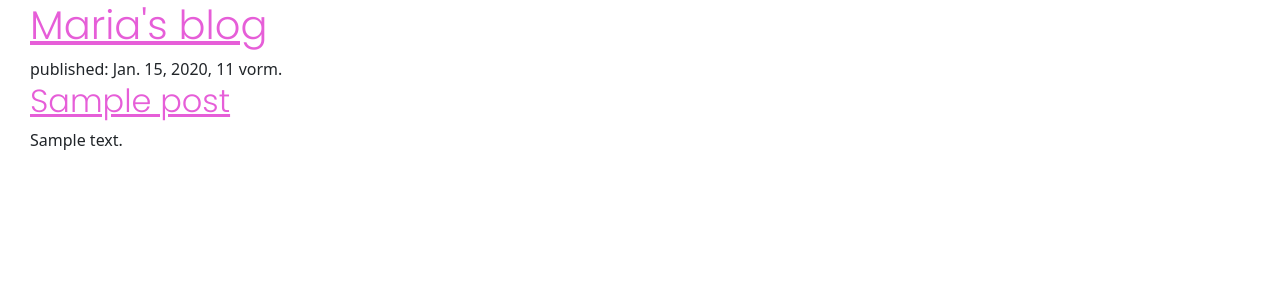
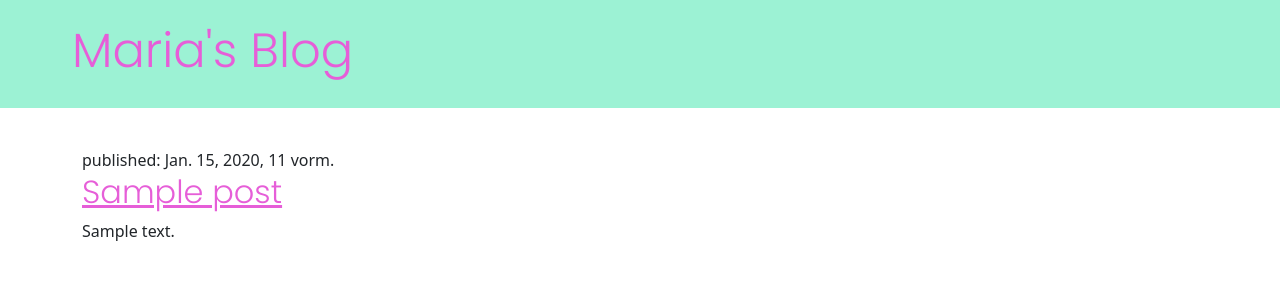
Before and after one commit to MariaLiquid/my-first-blog, a Django app: page / in a window 1280 px wide. Shown: the top 300 px of the page. Run offline with Django 3.2, Linux system fonts and the light colour scheme; tables that the repository leaves empty hold one stand-in row (values such as "Sample post").

Commit message:
Schriften

```diff
--- a/blog/static/css/blog.css
+++ b/blog/static/css/blog.css
@@ -2,6 +2,74 @@ h1 a, h2 a {
     color: #e65ed8;
     font-family: 'Poppins'
 }
-body {
-    padding-left: 30px;
+.page-header {
+    background-color: #9cf2d4;
+    margin-top: 0;
+    margin-bottom: 40px;
+    padding: 20px 20px 20px 0px;
 }
+
+.page-header h1,
+.page-header h1 a,
+.page-header h1 a:visited,
+.page-header h1 a:active {
+    color: #e65ed8;
+    font-size: 36pt;
+    text-decoration: none;
+}
+
+h1 a,
+h2 a,
+h3,
+h4 {
+    font-family: 'Poppins', bold;
+    color: #e65ed8;
+}
+
+.date {
+    color: #828282;
+}
+
+.save {
+    float: right;
+}
+
+.post-form textarea,
+.post-form input {
+    width: 100%;
+}
+
+.top-menu,
+.top-menu:hover,
+.top-menu:visited {
+    color: #ffffff;
+    float: right;
+    font-size: 26pt;
+    margin-right: 20px;
+}
+
+.post {
+    margin-bottom: 70px;
+}
+
+.post h2 a,
+.post h2 a:visited {
+    color: #e65ed8;
+}
+
+.post > .date,
+.post > .actions {
+    float: right;
+}
+
+.btn-secondary,
+.btn-secondary:visited {
+    color: #C25100;
+    background: none;
+    border-color: #C25100;
+}
+
+.btn-secondary:hover {
+    color: #FFFFFF;
+    background-color: #C25100;
+}
--- a/blog/templates/blog/post_list.html
+++ b/blog/templates/blog/post_list.html
@@ -9,17 +9,20 @@
         <link rel="stylesheet" href="{% static 'css/blog.css' %}">
     </head>
     <body>
-        <header>
-            <h1><a href="/">Maria's blog</a></h1>
+       <header class="page-header">
+    <div class="container">
+        <h1><a href="/">Maria's Blog</a></h1>
+    </div>
         </header>
-
+        <div class="container">
         {% for post in posts %}
-            <article>
+            <article class="post">
                 <time>published: {{ post.published_date }}</time>
                 <h2><a href="">{{ post.title }}</a></h2>
                 <p>{{ post.text|linebreaksbr }}</p>
             </article>
         {% endfor %}
+        </div>
 
     </body>
 </html>
```
